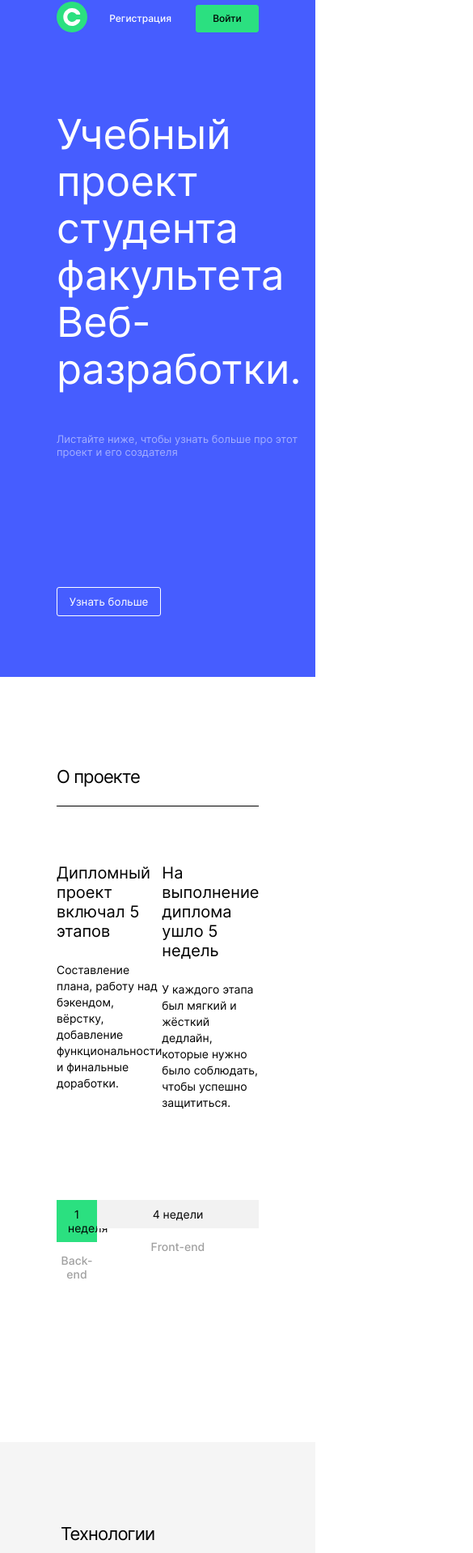
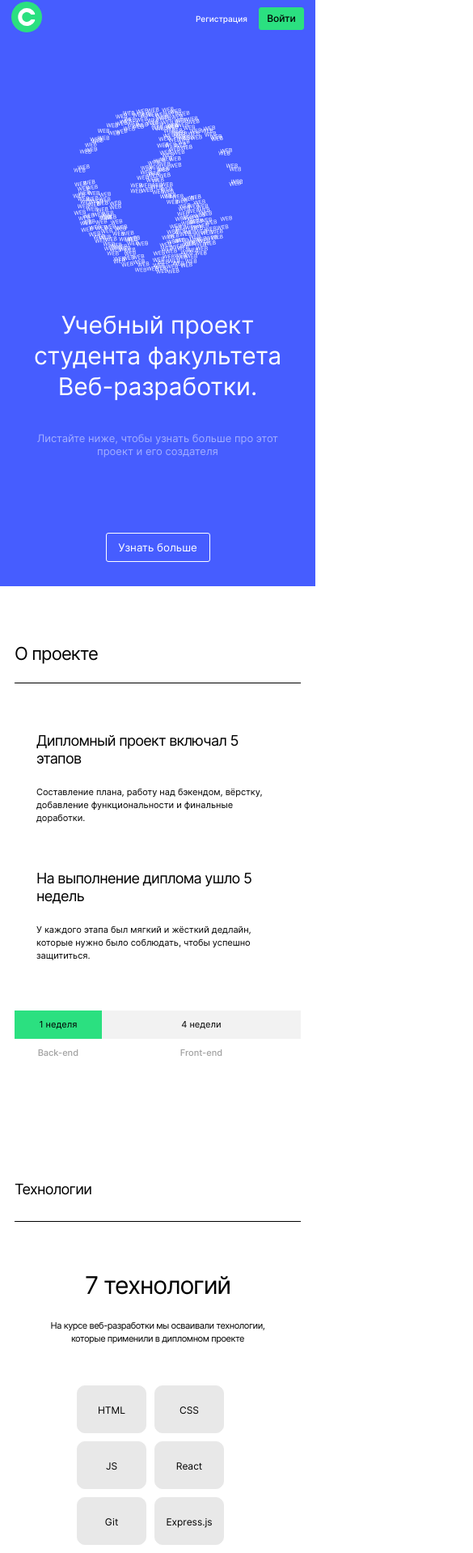
Before and after one commit to AlexLeibch/movies-explorer-frontend, a React (Create React App) app: page / in a window 390 px wide. Shown: the part 16-1934 px from the top of the page at 81% size, 585 px wide, since content can reach past the window. Built offline with nearby package versions, Linux system fonts and the light colour scheme.

Commit message:
Сделал часть адаптива главной страницы

```diff
--- a/src/components/AboutMe/AboutMe.css
+++ b/src/components/AboutMe/AboutMe.css
@@ -13,9 +13,7 @@
 .about-me__title {
     margin: 0;
     padding-bottom: 23px;
-
     border-bottom: solid 1px #000;
-
     color: #000;
     font-size: 22px;
     font-weight: 400;
@@ -86,3 +84,97 @@
     border-radius: 10px;
     margin-top: 66px;
 }
+
+@media screen and (max-width: 1280px) {
+    .about-me {
+      padding: 0 50px 0;
+    }
+
+    .about-me__container {
+      padding: 90px 0 90px;
+    }
+}
+
+@media screen and (max-width: 1024px) {
+    .about-me__text {
+      max-width: 364px;
+    }
+
+    .about-me__photo {
+      max-width: 255px;
+    }
+}
+
+
+@media screen and (max-width:768px) {
+    .about-me {
+        padding: 0 24px 0;
+      }
+
+      .about-me__container {
+        padding: 62px 0 70px;
+    }
+
+      .about-me__title {
+        padding-bottom: 28px;
+        font-size: 18px;
+        line-height: 22px;
+    }
+
+      .about-me__name {
+        margin: 66px 0 0;
+        font-size: 36px;
+        line-height: 36px;
+    }
+
+      .about-me__description {
+        font-size: 11px;
+        line-height: 18px;
+    }
+
+      .about-me__text {
+        font-size: 11px;
+        line-height: 18px;
+    }
+
+    .about-me__photo {
+        height: 307px;
+    }
+
+}
+
+
+@media screen and (max-width: 576px) {
+    .about-me__container {
+      padding: 0 14px 0;
+    }
+
+    .about-me__name {
+        margin: 40px 0 20px;
+    }
+
+    .about-me__description-container {
+      padding-bottom: 0px;
+      flex-direction: column-reverse;
+      align-items: center;
+    }
+
+    .about-me__photo {
+      margin-top: 60px;
+      max-width: 292px;
+      height: 352px;
+      width: 100%;
+    }
+
+    .about-me__description {
+      margin: 0 0 20px;
+    }
+
+    .about-me__links {
+      margin-top: 40px;
+    }
+
+    .about-me__text {
+        margin-bottom: 0;
+    }
+  }
--- a/src/components/AboutProject/AboutProject.css
+++ b/src/components/AboutProject/AboutProject.css
@@ -18,7 +18,7 @@
     font-weight: 400;
     font-style: normal;
     font-size: 22px;
-    line-height: 26,63px;
+    line-height: 26px;
     border-bottom: 1px solid #000;
     margin: 0;
     padding-bottom: 23px;
@@ -35,6 +35,11 @@
     max-width: 550px;
     margin: 70px 0 110px;
 
+}
+
+.about__duration-container {
+    display: flex;
+    justify-content: space-between;
 }
 
 .about__diplom-title {
@@ -84,3 +89,88 @@
     text-align: center;
 
 }
+
+
+@media  screen and (max-width: 1280px) {
+    .about {
+        padding: 0 50px 0;
+    }
+
+}
+
+@media  screen and (max-width: 1024px) {
+    .about__container {
+        padding: 90px 0 90px;
+    }
+
+    .about__diplom-title {
+        margin: 0 0 22px;
+    }
+
+
+  .about__diplom-subtitle {
+    font-size: 12px;
+    line-height: 18px;
+  }
+}
+
+
+@media screen and (max-width: 768px) {
+    .about__diplom-description {
+        width: 300px;
+        margin: 70px 0 93px;
+    }
+
+}
+
+
+@media screen and (max-width: 576px) {
+    .about {
+        padding: 0 18px 0;
+      }
+
+    .about__container {
+        padding: 70px 0 70px;;
+    }
+
+    .about__wrapper {
+        flex-direction: column;
+        align-items: center;
+    }
+
+    .about__diplom-description {
+        margin: 56px 0 60px;
+    }
+
+
+    .about__diplom-description:first-of-type {
+        margin: 60px 0 0;
+    }
+
+    .about__diplom-title {
+        font-size: 18px;
+        line-height: 22px;
+        letter-spacing: -0.04em;
+    }
+
+    .about__diplom-subtitle {
+        font-size: 11px;
+        line-height: 16px;
+    }
+
+    .about__duration {
+        padding: 11px 10px;
+        font-size: 11px;
+        line-height: 13px;
+    }
+
+    .about__duration-subtitle {
+        font-size: 11px;
+        line-height: 13px;
+    }
+
+      .about__duration-wrapper_backend{
+        width: 35%;
+    }
+
+}
--- a/src/components/AboutProject/AboutProject.jsx
+++ b/src/components/AboutProject/AboutProject.jsx
@@ -26,7 +26,7 @@ function AboutProject() {
                         </p>
                     </div>
                 </div>
-                <div className="about__wrapper">
+                <div className="about__duration-container">
                     <div className="about__duration-wrapper about__duration-wrapper_backend">
                         <div className="about__duration about__duration_backend">1 неделя</div>
                         <p className="about__duration-subtitle">Back-end</p>
--- a/src/components/Header/Header.css
+++ b/src/components/Header/Header.css
@@ -97,3 +97,45 @@
     font-size: 12px;
     color: #fff;
   }
+
+
+@media screen and (max-width: 1280px) {
+
+    .header__container {
+      padding: 0 50px;
+    }
+
+}
+
+@media screen and (max-width: 1024px) {
+  .header__container {
+    padding: 0 30px;
+  }
+}
+
+
+@media screen and (max-width: 768px) {
+  .header__container {
+    padding: 0 20px;
+  }
+}
+
+
+@media screen and (max-width: 576px) {
+  .header__container {
+    padding: 0 14px;
+  }
+
+  .header__sign-text {
+    font-size: 10px;
+  }
+
+  .header__sign-text_color_white {
+    margin-right: 14px;
+  }
+
+  .header__btn-signin {
+    width: 54px;
+    height: 26px;
+  }
+}
--- a/src/components/Promo/Promo.css
+++ b/src/components/Promo/Promo.css
@@ -38,11 +38,11 @@
     width: 310px;
     height: 304px;
     background-image: url('../../images/img_promo.svg');
+    background-size: cover;
   }
 
 .promo__button {
     font-family: Inter, 'Arial', 'sanserif';
-    margin-top:146px;
     color: white;
     background-color: #465dff;
     width: 129px;
@@ -53,7 +53,73 @@
     cursor: pointer;
 }
 
+.promo__link {
+    margin-top:146px;
+}
+
 .promo__button:hover {
     transition: transform linear .3s;
     transform: scale(1.2);
 }
+
+@media screen and (max-width: 1280px) {
+    .promo {
+        padding: 0 50px 75px;
+    }
+}
+
+
+@media screen and (max-width: 1024px) {
+    .promo__container {
+        flex-direction: column-reverse;
+        align-items: center;
+        padding: 140px 0 0;
+    }
+
+    .promo__wrapper {
+        align-items: center;
+        text-align: center;
+    }
+
+    .promo__title {
+        margin: 48px 0 22px;
+        font-size: 40px;
+        line-height: 50px;
+    }
+
+    .promo__link {
+        margin-top: 92px;
+    }
+}
+
+@media screen and (max-width: 768px) {
+    .promo {
+      padding: 0 30px 75px;
+    }
+
+}
+
+@media screen and (max-width: 576px) {
+    .promo {
+      padding: 0 8px 30px;
+    }
+
+    .promo__container {
+      padding: 70px 0 0;
+    }
+
+    .promo__img {
+      width: 210px;
+      height: 206px;
+    }
+
+    .promo__title {
+      margin: 44px 0 24px;
+      font-size: 30px;
+      line-height: 38px;
+    }
+
+    .promo__link {
+        margin-top: 80px;
+    }
+  }
--- a/src/components/Tech/Tech.css
+++ b/src/components/Tech/Tech.css
@@ -1,15 +1,16 @@
 .tech {
     background-color: #f5f5f5;
+    padding: 100px 75px 100px;
 }
 
 
 .tech__container {
     font-family: Inter, Arial, sans-serif;
     max-width: 1280px;
-    padding: 100px 75px 100px;
     display: flex;
     align-items: center;
     flex-direction: column;
+    margin: 0 auto;
 }
 
 .tech__section-title {
@@ -21,7 +22,7 @@
     font-size: 22px;
     font-weight: 400;
     line-height: 26px;
-    letter-spacing: -0.04em
+    letter-spacing: -0.04em;
 }
 
 .tech__title {
@@ -46,18 +47,18 @@
     color: #000000;
 }
 
-.techs__list {
+.tech__list {
+    box-sizing: border-box;
     max-width: 690px;
     display: flex;
-    justify-content: space-between;
     flex-wrap: wrap;
     padding: 100px 0 0;
     margin: 0;
     column-gap: 10px;
-
+    row-gap: 10px;
 }
 
-.techs__list-item {
+.tech__list-item {
     width: 88px;
     height: 60px;
     text-align: center;
@@ -69,11 +70,11 @@
     transition: linear .6s;
 }
 
-.techs__list-item:hover {
+.tech__list-item:hover {
     background-color: #2BE080;
   }
 
-.techs__list-link {
+.tech__list-link {
     color: black;
     display: inline-block;
     width: 100%;
@@ -83,3 +84,77 @@
     align-items: center;
     justify-content: center;
 }
+
+.tech__list-link:visited {
+    color: #000;
+    text-decoration: none;
+  }
+
+@media  screen and (max-width: 1024px) {
+
+    .tech {
+        padding: 90px 40px 90px;
+    }
+
+    .tech__title {
+        margin: 80px 0 22px;
+    }
+
+    .tech__subtitle {
+        max-width: 460px;
+        font-size: 12px;
+        line-height: 18px;
+    }
+
+    .tech__list {
+        padding: 83px 0 0;
+    }
+
+    .tech__list-item {
+        width: 84px;
+        height: 57px;
+    }
+}
+
+
+@media screen and (max-width: 768px) {
+    .tech {
+      padding: 70px 18px 70px;
+    }
+}
+
+@media screen and (max-width: 576px) {
+    .tech {
+        background-color: white;
+    }
+
+    .tech__section-title {
+        font-size: 18px;
+        line-height: 22px;
+        padding-bottom: 28px;
+      }
+
+    .tech__title {
+        margin: 60px 0 24px;
+        font-size: 30px;
+        line-height: 36px;
+    }
+
+    .tech__subtitle {
+        max-width: 292px;
+        font-size: 11px;
+        line-height: 16px;
+      }
+
+    .tech__list-item {
+        font-size: 12px;
+        line-height: 14px;
+      }
+}
+
+@media screen and (max-width: 425px ) {
+    .tech__list {
+        padding: 50px 0 0;
+        max-width: 200px;
+    }
+}
--- a/src/components/Tech/Tech.jsx
+++ b/src/components/Tech/Tech.jsx
@@ -8,14 +8,14 @@ function Tech() {
                 <h2 className="tech__section-title">Технологии</h2>
                 <h3 className="tech__title">7 технологий</h3>
                 <p className="tech__subtitle">На курсе веб-разработки мы осваивали технологии, которые применили в дипломном проекте</p>
-                <ul className="techs__list">
-                    <li className="techs__list-item"><a className="techs__list-link" href="https://ru.wikipedia.org/wiki/HTML" target="_blank" rel="noreferrer">HTML</a></li>
-                    <li className="techs__list-item"><a className="techs__list-link" href="https://ru.wikipedia.org/wiki/CSS" target="_blank" rel="noreferrer">CSS</a></li>
-                    <li className="techs__list-item"><a className="techs__list-link" href="https://ru.wikipedia.org/wiki/JavaScript" target="_blank" rel="noreferrer">JS</a></li>
-                    <li className="techs__list-item"><a className="techs__list-link" href="https://ru.wikipedia.org/wiki/React" target="_blank" rel="noreferrer">React</a></li>
-                    <li className="techs__list-item"><a className="techs__list-link" href="https://ru.wikipedia.org/wiki/Git" target="_blank" rel="noreferrer">Git</a></li>
-                    <li className="techs__list-item"><a className="techs__list-link" href="https://ru.wikipedia.org/wiki/Express.js" target="_blank" rel="noreferrer">Express.js</a></li>
-                    <li className="techs__list-item"><a className="techs__list-link" href="https://ru.wikipedia.org/wiki/MongoDB" target="_blank" rel="noreferrer">mongoDB</a></li>
+                <ul className="tech__list">
+                    <li className="tech__list-item"><a className="tech__list-link" href="https://ru.wikipedia.org/wiki/HTML" target="_blank" rel="noreferrer">HTML</a></li>
+                    <li className="tech__list-item"><a className="tech__list-link" href="https://ru.wikipedia.org/wiki/CSS" target="_blank" rel="noreferrer">CSS</a></li>
+                    <li className="tech__list-item"><a className="tech__list-link" href="https://ru.wikipedia.org/wiki/JavaScript" target="_blank" rel="noreferrer">JS</a></li>
+                    <li className="tech__list-item"><a className="tech__list-link" href="https://ru.wikipedia.org/wiki/React" target="_blank" rel="noreferrer">React</a></li>
+                    <li className="tech__list-item"><a className="tech__list-link" href="https://ru.wikipedia.org/wiki/Git" target="_blank" rel="noreferrer">Git</a></li>
+                    <li className="tech__list-item"><a className="tech__list-link" href="https://ru.wikipedia.org/wiki/Express.js" target="_blank" rel="noreferrer">Express.js</a></li>
+                    <li className="tech__list-item"><a className="tech__list-link" href="https://ru.wikipedia.org/wiki/MongoDB" target="_blank" rel="noreferrer">mongoDB</a></li>
                 </ul>
             </div>
         </section>
```
